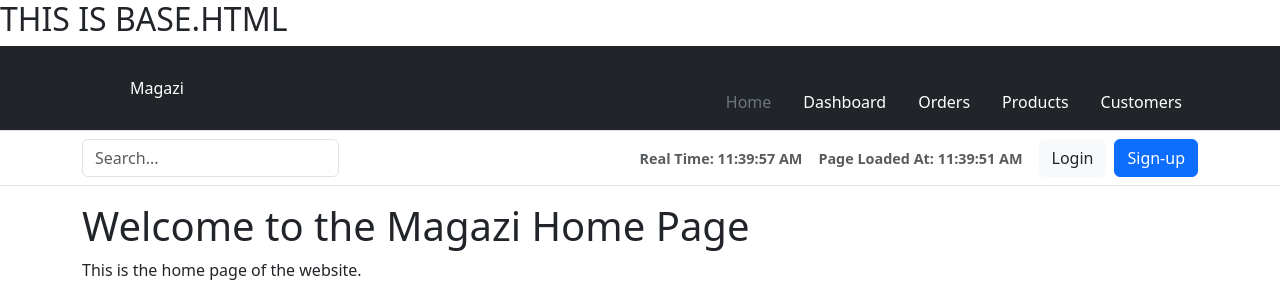
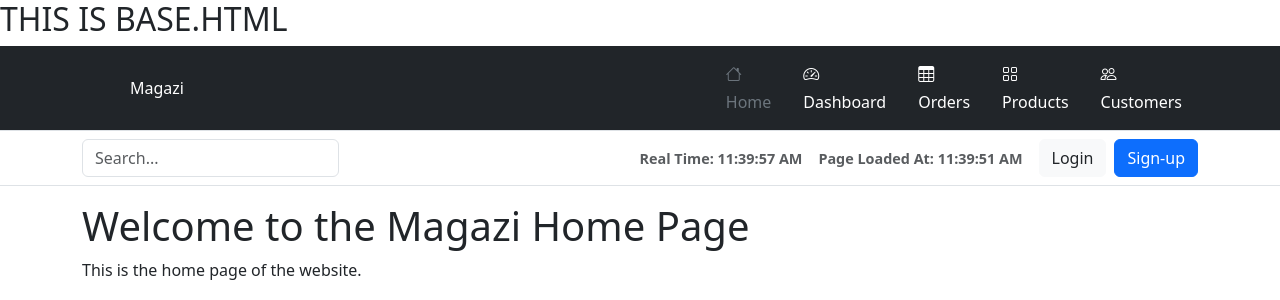
Before and after one commit to phloreenm/MP4-Django-CI-CoBC, a Django app: page / in a window 1280 px wide. Shown: the top 300 px of the page. Run offline with Django 3.2, Linux system fonts and the light colour scheme.

```diff
--- a/templates/base.html
+++ b/templates/base.html
@@ -69,31 +69,31 @@
                       <ul class="nav col-12 col-lg-auto my-2 justify-content-center my-md-0 text-small">
                         <li>
                             <a href="/" class="{% if request.path == '/' %}text-secondary{% else %}text-white{% endif %} nav-link">
-                                <svg class="bi  bi-house d-block mx-auto mb-1" width="24" height="24"><use xlink:href="#home"></use></svg>
+                                <i class="bi bi-house d-block mx-auto mb-1"></i>
                                 Home
                             </a>
                         </li>
                         <li>
                             <a href="/dashboard/" class="{% if request.path == '/dashboard/' %}text-secondary{% else %}text-white{% endif %} nav-link">
-                                <svg class="bi bi-speedometer2 d-block mx-auto mb-1" width="24" height="24"><use xlink:href="#speedometer2"></use></svg>
+                                <i class="bi bi-speedometer2 d-block mx-auto mb-1"></i>
                                 Dashboard
                             </a>
                         </li>
                         <li>
                             <a href="/orders/" class="{% if request.path == '/orders/' %}text-secondary{% else %}text-white{% endif %} nav-link">
-                                <svg class="bi bi-table d-block mx-auto mb-1" width="24" height="24"><use xlink:href="#table"></use></svg>
+                                <i class="bi bi-table d-block mx-auto mb-1"></i>
                                 Orders
                             </a>
                         </li>
                         <li>
                             <a href="/products/" class="{% if request.path == '/products/' %}text-secondary{% else %}text-white{% endif %} nav-link">
-                                <svg class="bi bi-grid d-block mx-auto mb-1" width="24" height="24"><use xlink:href="#grid"></use></svg>
+                                <i class="bi bi-grid d-block mx-auto mb-1"></i>
                                 Products
                             </a>
                         </li>
                         <li>
                             <a href="/customers/" class="{% if request.path == '/customers/' %}text-secondary{% else %}text-white{% endif %} nav-link">
-                                <svg class="bi bi-people d-block mx-auto mb-1" width="24" height="24"><use xlink:href="#people-circle"></use></svg>
+                                <i class="bi bi-people d-block mx-auto mb-1"></i>
                                 Customers
                             </a>
                         </li>
```
